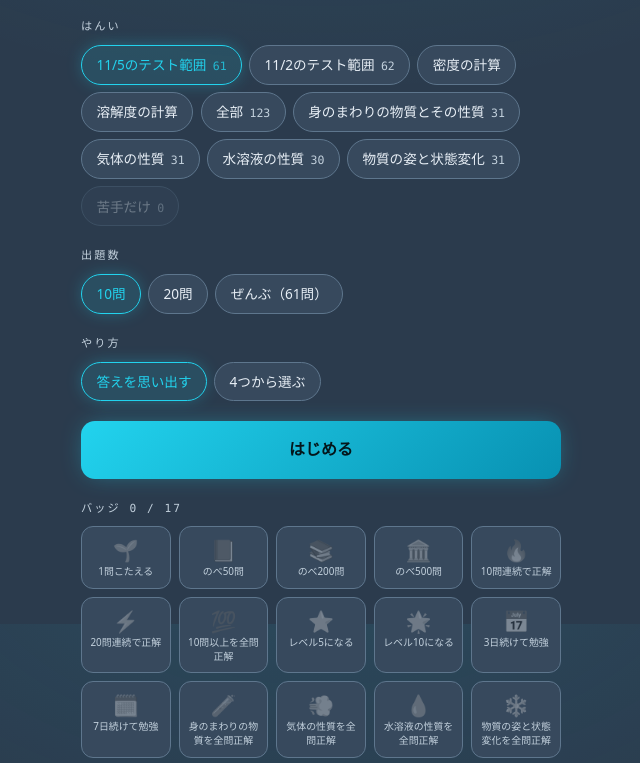
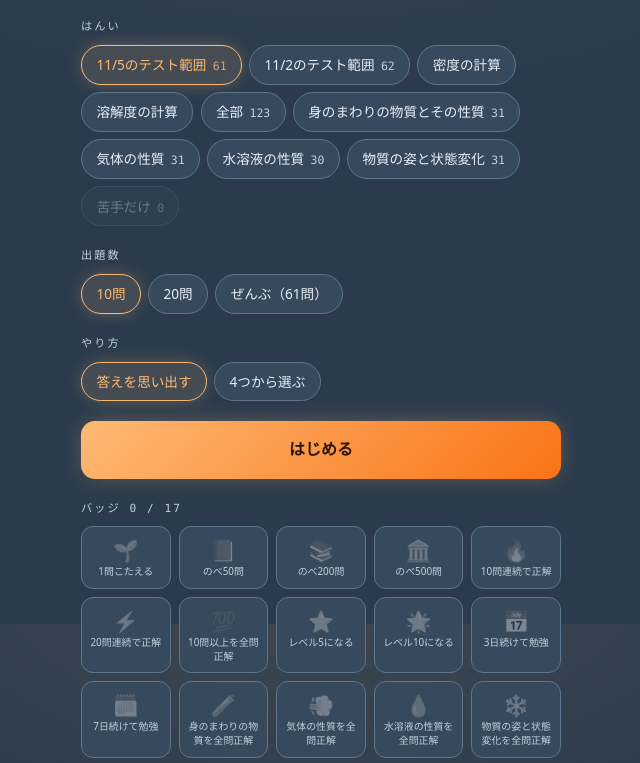
Before and after one commit to Yoshi307-40/chiri-quiz, a plain HTML site: page rika/index.html in a window 1280 px wide. Shown: the part 176-939 px from the top of the page, without its empty margins (319-959 px from the left). Drawn offline with Linux system fonts and the light colour scheme.

Commit message:
理科のアクセント色を水色からオレンジへ
地理の青と並べたとき一目で見分けられるようにする。#FDBA74 は
カード上4.08だった #FB923C から明るさを上げた値。解説ブロックの
地も #3E5165 へ下げ、オレンジの数字が4.85を確保。
正解=緑・不正解=赤・バッジ=金は変更なし。

Co-Authored-By: Claude Opus 5 <noreply@anthropic.com>

```diff
--- a/rika/index.html
+++ b/rika/index.html
@@ -8,13 +8,13 @@
     --bg: #2B3B4D;
     --inset: #1C2836;
     --surface: #37495D;
-    --surface-2: #44586E;
+    --surface-2: #3E5165;
     --line: #5E768D;
     --ink: #E8EFF6;
     --ink-dim: #C2D0DC;
-    --accent: #22D3EE;
-    --accent-glow: rgba(34, 211, 238, .45);
-    --accent-dim: rgba(34, 211, 238, .12);
+    --accent: #FDBA74;
+    --accent-glow: rgba(253, 186, 116, .45);
+    --accent-dim: rgba(253, 186, 116, .12);
     --ok: #4ADE80;
     --ok-glow: rgba(74, 222, 128, .4);
     --ng: #FB7185;
@@ -30,7 +30,7 @@
     margin: 0;
     background: var(--bg);
     background-image:
-      radial-gradient(900px 500px at 50% -10%, rgba(34, 211, 238, .10), transparent 70%);
+      radial-gradient(900px 500px at 50% -10%, rgba(253, 186, 116, .10), transparent 70%);
     background-attachment: fixed;
     color: var(--ink);
     font-family: var(--font-ui);
@@ -78,7 +78,7 @@
   }
   .hud .xpfill {
     height: 100%;
-    background: linear-gradient(90deg, var(--accent), #A5F3FC);
+    background: linear-gradient(90deg, var(--accent), #FFD9B0);
     box-shadow: 0 0 12px var(--accent-glow);
     transition: width .4s ease;
   }
@@ -151,8 +151,8 @@
     font-weight: 700;
     border-radius: var(--radius);
     border: none;
-    background: linear-gradient(135deg, var(--accent), #0891B2);
-    color: #04161B;
+    background: linear-gradient(135deg, var(--accent), #F97316);
+    color: #2B1403;
     padding: .95rem 1rem;
     cursor: pointer;
     width: 100%;
@@ -209,7 +209,7 @@
   .track { height: 4px; background: var(--surface-2); border-radius: 99px; overflow: hidden; }
   .track .fill {
     height: 100%;
-    background: linear-gradient(90deg, var(--accent), #A5F3FC);
+    background: linear-gradient(90deg, var(--accent), #FFD9B0);
     box-shadow: 0 0 10px var(--accent-glow);
     transition: width .3s ease;
   }
```
